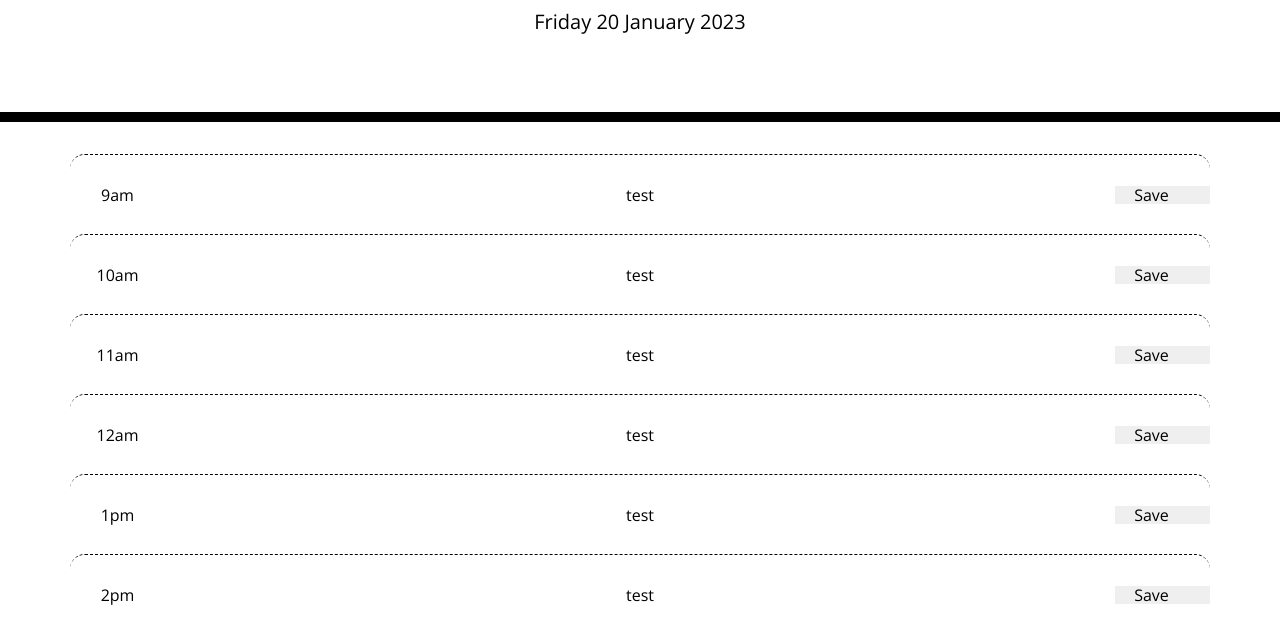
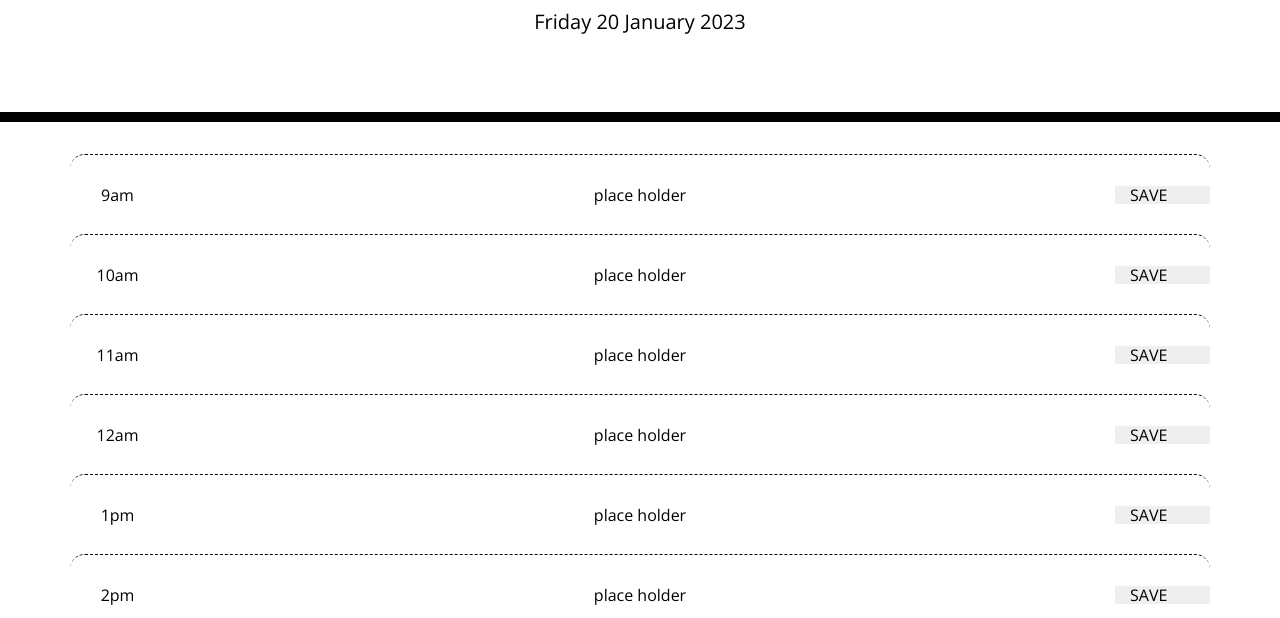
Before and after one commit to EDX-IL/Work_Day_Scheduler, a plain HTML site: page index.html in a window 1280 px wide. Shown: the part 182-800 px from the top of the page. Drawn offline with nearby package versions, Linux system fonts and the light colour scheme.

Commit message:
with help of Noah(TA) changed back to using JQuery addclass, attr, text methods for creating HTML. Fixed mistake of not RE-creating element as needed to get access to attribute

```diff
--- a/css/style.css
+++ b/css/style.css
@@ -75,7 +75,7 @@ textarea {
 }
 
 
-.savebutton {
+.saveButton {
   display: flex;
   width: 95%;
   border: none;
--- a/js/planner.js
+++ b/js/planner.js
@@ -1,11 +1,14 @@
-let timeblocksEl = $("#timeblock");
+//let timeblocksEl = $("#timeblock");
+//let tempblockEl = $('#temp-block');
 let currentDayEl = $("#currentDay");
 let timeblocksContainerEl = $(".container");
+
 let sbStartHour = 9; //0900
 let sbEndHour = 17; //1700
 
 //on page load DoPlanner function to set up page
 $(window).on("load", fncDoPlanner());
+let timeblocksEl = $(".time-block");
 
 //On User Click on TimeBlock, run Enter Event and Save to Local Storage
 timeblocksEl.on("click", fncAddEvent());
@@ -59,6 +62,9 @@ function fncDisplayTimeBlocksForDay() {
     //add timeblocks for each hour here
     //variable for storing am/pm Time
     let amPmTime = 0;
+    let newRow = $('<row>');
+    newRow.addClass("time-block row hour");
+    newRow.attr('data-row', index);
 
     if (index == 0) {
       amPmTime = index + 12 + "am";
@@ -67,18 +73,46 @@ function fncDisplayTimeBlocksForDay() {
     } else {
       amPmTime = index - 12 + "pm";
     }
-    console.log(index);
-    let rowHTML = '<row class="time-block row hour" data-row="'+ index +'">';
-    let divHourHtml =
-      '<div class="col-1" data-hour=' + index + "> " + amPmTime + " </div>";
-    let eventHTML = '<text class="col-10" data-event="'+index +'">' + "test" + "</text>";
-    let saveHTML =
-      '<button type=button class="col-1 savebutton" data-save="'+ index +'"> Save </button>';
-    let endRowHTML = "</row";
+    //Hour Column
+    let newHour = $('<div>');
+    newHour.addClass("col-1");
+    newHour.attr('data-hour',index);
+    newHour.text(amPmTime);
 
-    let totalHTML = rowHTML + divHourHtml + eventHTML + saveHTML + endRowHTML;
+    newRow.append(newHour);
 
-    timeblocksContainerEl.append(totalHTML);
+    //Event Column
+    let newEvent = $('<text>');
+    newEvent.addClass("col-10");
+    newEvent.attr('data-event',index);
+    newEvent.text("place holder");
+
+    newRow.append(newEvent)        ;
+
+    //Save Column
+    let newSave = $('<button>');
+    newSave.addClass("col-1 saveButton");
+    newSave.attr('data-save',index);
+    newSave.text("SAVE");
+
+    newRow.append(newSave);
+
+
+    timeblocksContainerEl.append(newRow);
+
+
+    //REDUNDANT HTML THAT I USED INITIALLY
+    // let rowHTML = '<row class="time-block row hour" id=temp-block data-row="'+ index +'">';
+    // let divHourHtml =
+    //   '<div class="col-1" data-hour=' + index + "> " + amPmTime + " </div>";
+    // let eventHTML = '<text class="col-10" data-event="'+index +'">' + "test" + "</text>";
+    // let saveHTML =
+    //   '<button type=button class="col-1 savebutton" data-save="'+ index +'"> Save </button>';
+    // let endRowHTML = "</row";
+
+    // let totalHTML = rowHTML + divHourHtml + eventHTML + saveHTML + endRowHTML;
+
+    //timeblocksContainerEl.append(totalHTML);
 
   }
 }
@@ -98,11 +132,20 @@ function fncColourTimeBlocks() {
     // variable to store HTML ID for row
     let dataRowID = "#data-row="+'"'+index+'"';
   //  console.log($(".row"));
-   console.log("dataRowID="+dataRowID);
+    //console.log("dataRowID="+dataRowID);
   // console.log("object dataRowID"+ $(dataRowID))
     //console.log ($("#data-row=\"9\"")) ;
+    let timeblocksEl = $(".time-block");
 
-      //TODO Figure out how to read data-hour element
+    console.log(timeblocksEl.attr("data-row"));
+    //console.log(timeblocksEl.dataset.hour);
+    //console.log( "timeblock attr: "+timeblocksEl.attributes);
+   // console.log ("temp:" + tempblockEl.attributes);
+
+
+
+
+      //TODO Figure out how to read data-row element
 
       //Past
       // if (index > hourIndex) {
```
